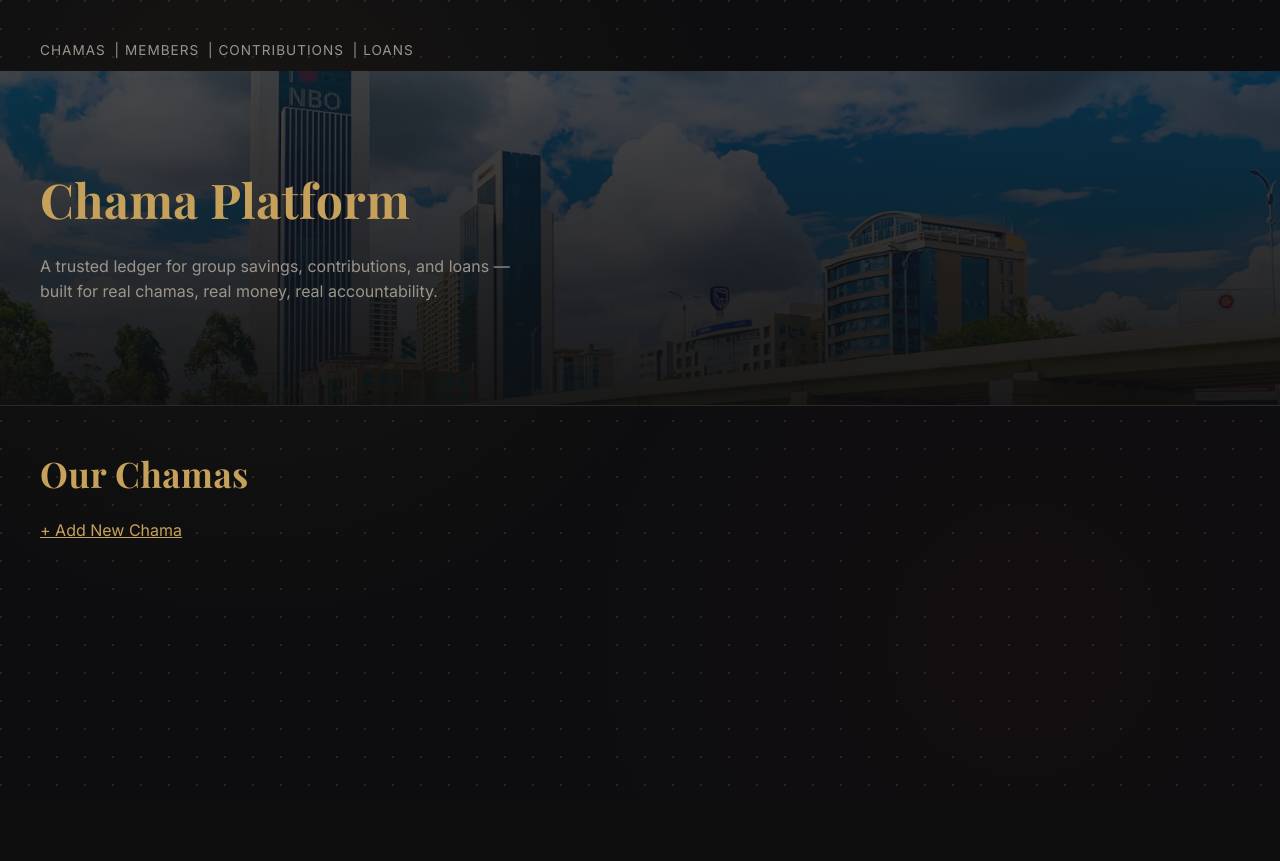
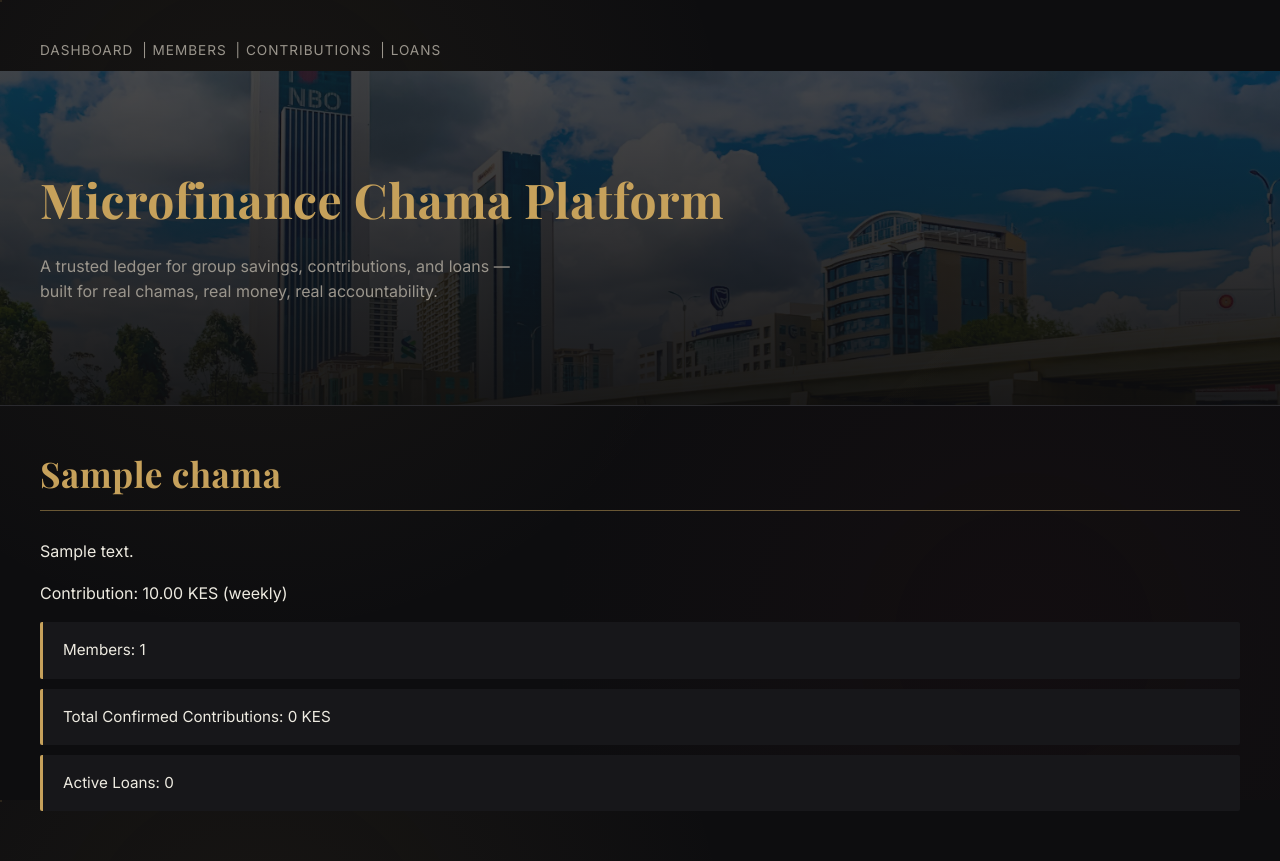
Before and after one commit to ATHMAN-RLD/chama-platform-, a Django app: page / in a window 1280 px wide. Before the commit the page ends 786 px from the top, so only its background shows below. Run offline with Django 5.2, Linux system fonts and the light colour scheme; tables that the repository leaves empty hold one stand-in row (values such as "Sample post").

Commit message:
Update branding to Microfinance Chama Platform and rename nav to Dashboard

```diff
--- a/groups/templates/groups/base.html
+++ b/groups/templates/groups/base.html
@@ -2,15 +2,15 @@
 <!DOCTYPE html>
 <html>
 <head>
-    <title>{% block title %}Chama Platform{% endblock %}</title>
+    <title>{% block title %}Microfinance Chama Platform{% endblock %}</title>
     <link rel="preconnect" href="https://fonts.googleapis.com">
     <link href="https://fonts.googleapis.com/css2?family=Playfair+Display:wght@600;700&family=Inter:wght@400;500;600&display=swap" rel="stylesheet">
     <link rel="stylesheet" href="{% static 'groups/style.css' %}">
 </head>
 <body>
-    <nav>
-        <a href="/">Chamas</a> | <a href="/members/">Members</a> | <a href="/contributions/">Contributions</a> | <a href="/loans/">Loans</a>
-    </nav>
+<nav>
+    <a href="/">Dashboard</a> | <a href="/members/">Members</a> | <a href="/contributions/">Contributions</a> | <a href="/loans/">Loans</a>
+</nav>
     <main>
         {% block content %}
         {% endblock %}
--- a/groups/templates/groups/chama_list.html
+++ b/groups/templates/groups/chama_list.html
@@ -1,18 +1,27 @@
 {% extends 'groups/base.html' %}
 
-{% block title %}Chamas{% endblock %}
+{% block title %}Dashboard{% endblock %}
 
 {% block content %}
 <div class="hero">
-    <h1 class="hero-title">Chama Platform</h1>
+    <h1 class="hero-title">Microfinance Chama Platform</h1>
     <p class="hero-subtitle">A trusted ledger for group savings, contributions, and loans — built for real chamas, real money, real accountability.</p>
 </div>
 
-<h1>Our Chamas</h1>
-<p><a href="{% url 'add_chama' %}">+ Add New Chama</a></p>
-<ul>
-    {% for chama in chamas %}
-        <li>{{ chama.name }} - {{ chama.contribution_amount }} ({{ chama.contribution_frequency }})</li>
-    {% endfor %}
-</ul>
+{% if chama %}
+    <h1>{{ chama.name }}</h1>
+    <hr>
+    <p>{{ chama.description }}</p>
+    <p>Contribution: {{ chama.contribution_amount }} KES ({{ chama.contribution_frequency }})</p>
+
+    <ul>
+        <li>Members: {{ member_count }}</li>
+        <li>Total Confirmed Contributions: {{ total_contributions }} KES</li>
+        <li>Active Loans: {{ active_loans_count }}</li>
+    </ul>
+{% else %}
+    <h1>No organization set up yet</h1>
+    <hr>
+    <p><a href="{% url 'add_chama' %}">Set up your organization</a></p>
+{% endif %}
 {% endblock %}
```
